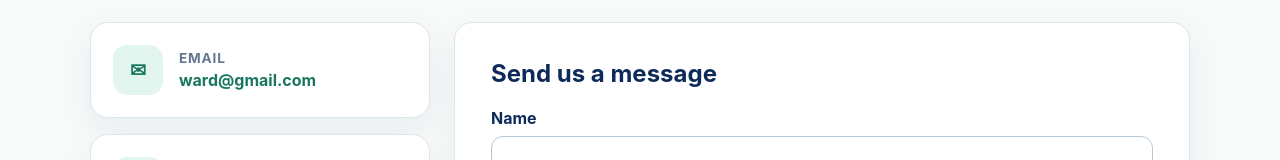
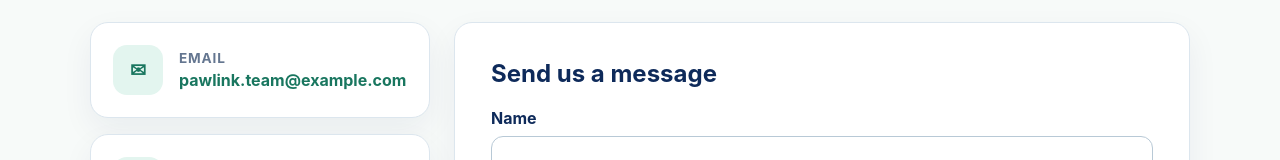
Before and after one commit to maronhawa1/PawLink, a React (Vite) app in the folder client/: page /contact in a window 1280 px wide. Shown: the part 482-642 px from the top of the page. Built offline with nearby package versions, Linux system fonts and the light colour scheme; no server answers.

Commit message:
feat: add contact page

```diff
--- a/client/src/App.tsx
+++ b/client/src/App.tsx
@@ -13,12 +13,14 @@ import DashboardPage from "./pages/DashboardPage";
 import AddPetPage from "./pages/AddPetPage";
 import NewReportPage from "./pages/NewReportPage";
 import MyActivityPage from "./pages/MyActivityPage";
-  import ContactPage from "./pages/ContactPage";
+import ContactPage from "./pages/ContactPage";
+  import AboutPage from "./pages/AboutPage";
 function App() {
   return (
     <Routes>
       <Route element={<PublicLayout />}>
         <Route path="/" element={<LandingPage />} />
+        <Route path="/about" element={<AboutPage />} />
         <Route path="/contact" element={<ContactPage />} />
 
         <Route path="/login" element={<LoginPage />} />
--- a/client/src/pages/ContactPage.tsx
+++ b/client/src/pages/ContactPage.tsx
@@ -2,7 +2,7 @@ import { useState, type FormEvent } from "react";
 import "../styles/contact.css";
 
 // Change this to the team's real email address.
-const TEAM_EMAIL = "ward@gmail.com";
+const TEAM_EMAIL = "pawlink.team@example.com";
 const REPO_URL = "https://github.com/maronhawa1/PawLink";
 
 type FormValues = {
```
